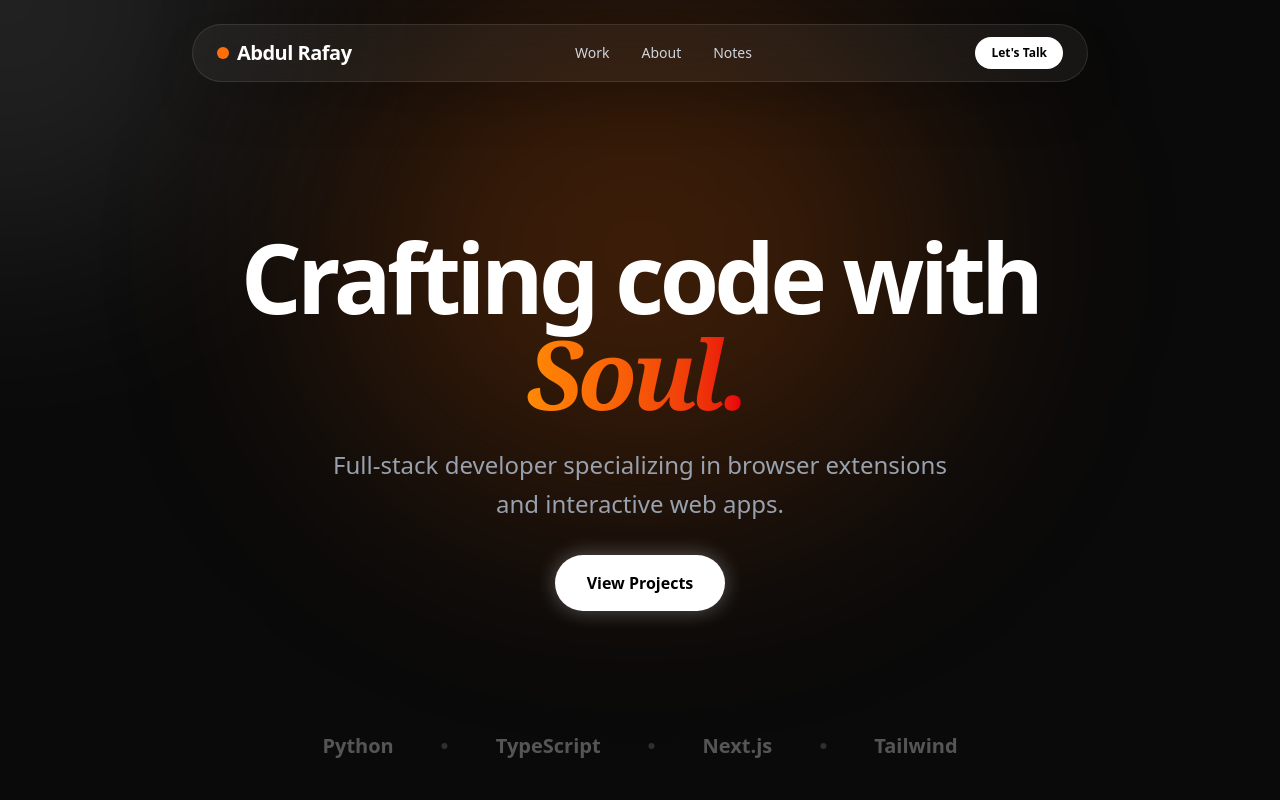
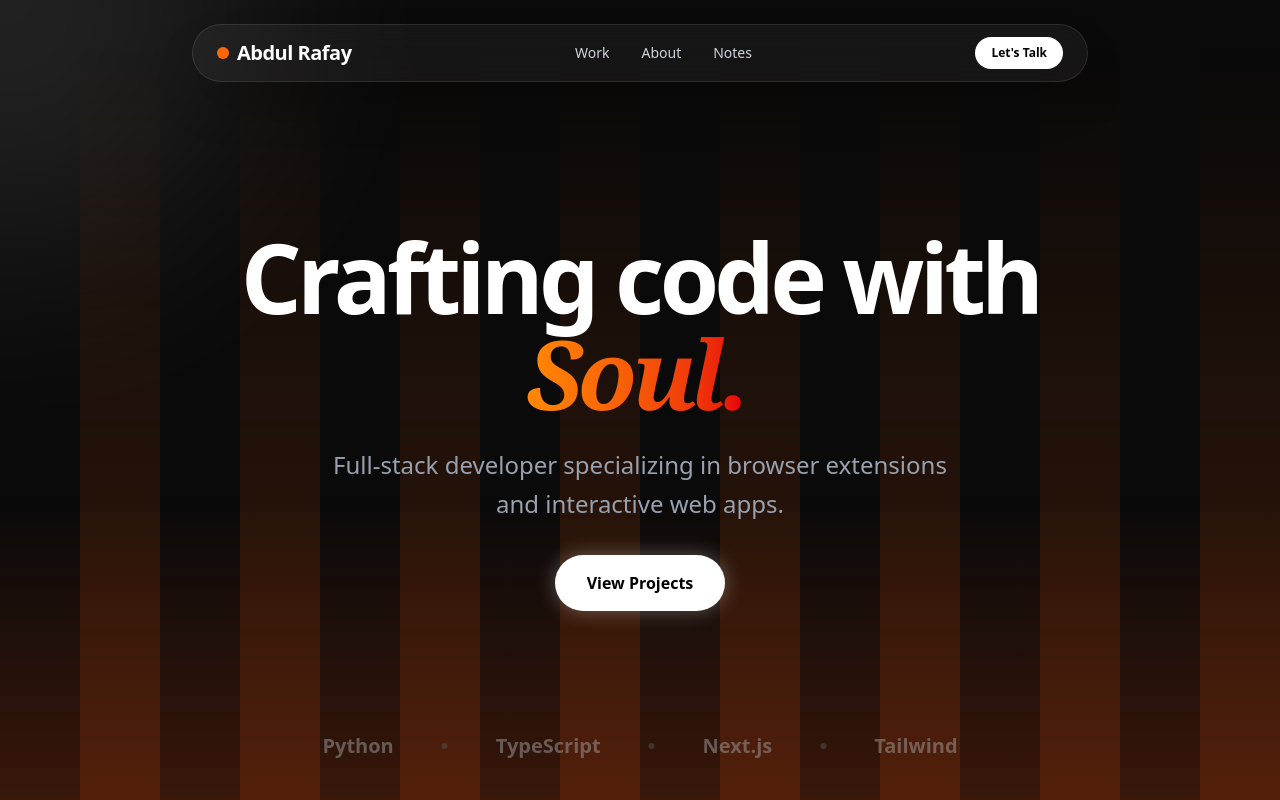
Before and after one commit to mrsiuuuu-x1/portfolio, a Next.js app: page / in a window 1280 px wide. Shown: the top 800 px of the page. Built offline with nearby package versions, Linux system fonts and the light colour scheme; a web font is replaced by a local one.

Commit message:
Final polish: vertical background and glass effects

```diff
--- a/src/app/page.tsx
+++ b/src/app/page.tsx
@@ -1,26 +1,38 @@
+import Link from "next/link";
 import SpotLight from "@/components/SpotLight";
 import Projects from "@/components/Projects";
 import Contact from "@/components/Contact";
-import Link from "next/link";
 
 export default function Home() {
   return (
-    <main className="bg-[#0a0a0a]">
+    <main className="bg-[#0a0a0a] min-h-screen relative selection:bg-orange-500/30">
 
-      {/* Hero Section */}
-      <section className="relative min-h-screen flex flex-col items-center justify-center overflow-hidden">
+      {/* Background */}
+      <div className="fixed inset-0 z-0 pointer-events-none">
+
+        <div
+          className="absolute inset-0 opacity-20"
+          style={{
+            backgroundImage: 'repeating-linear-gradient(90deg, transparent, transparent 80px, #ea580c 80px, #ea580c 160px)',
+            maskImage: 'linear-gradient(to bottom, transparent 5%, black 100%)',
+            WebkitMaskImage: 'linear-gradient(to bottom, transparent 5%, black 100%)'
+          }}
+        />
+
+        <div className="absolute bottom-0 left-0 w-full h-[300px] bg-gradient-to-t from-orange-900/40 to-transparent" />
+      </div>
+
+
+      {/* -Hero Section */}
+      <section className="relative z-10 min-h-screen flex flex-col items-center justify-center overflow-hidden">
 
         <SpotLight />
 
-        {/* Background Glow */}
-        <div className="absolute top-0 left-1/2 -translate-x-1/2 w-[600px] h-[500px] bg-orange-500/20 blur-[120px] rounded-full pointer-events-none" />
-
         {/* Main Content Pillar */}
         <div className="relative z-10 text-center max-w-4xl px-6 mt-10">
-
           <h1 className="text-6xl md:text-8xl font-bold tracking-tighter mb-6">
             Crafting code with <br />
-            <span className="text-transparent bg-clip-text bg-gradient-to-r from-orange-400 to-red-600 font-serif italic pr-2">
+            <span className="text-transparent bg-clip-text bg-linear-to-r from-orange-400 to-red-600 font-serif italic pr-2">
               Soul.
             </span>
           </h1>
@@ -36,11 +48,10 @@ export default function Home() {
           >
             View Projects
           </Link>
-
         </div>
 
         {/* Tech Stack Bar */}
-        <div className="absolute bottom-10 left-1/2 -translate-x-1/2 flex items-center gap-8 md:gap-12 opacity-50 grayscale transition-all duration-500 hover:grayscale-0 hover:opacity-100">
+        <div className="absolute bottom-10 left-1/2 -translate-x-1/2 flex items-center gap-8 md:gap-12 opacity-50 grayscale transition-all duration-500 hover:grayscale-0 hover:opacity-100 z-20">
           <span className="text-xl font-bold text-gray-400">Python</span>
           <span className="w-1.5 h-1.5 bg-gray-600 rounded-full" />
           <span className="text-xl font-bold text-gray-400">TypeScript</span>
@@ -49,12 +60,15 @@ export default function Home() {
           <span className="w-1.5 h-1.5 bg-gray-600 rounded-full" />
           <span className="text-xl font-bold text-gray-400">Tailwind</span>
         </div>
-
       </section>
 
-      <Projects />
+      <div className="relative z-10">
+        <Projects />
+      </div>
 
-      <Contact />
+      <div className="relative z-10">
+        <Contact />
+      </div>
 
     </main>
   );
--- a/src/components/Projects.tsx
+++ b/src/components/Projects.tsx
@@ -53,7 +53,7 @@ export default function Projects() {
   ];
 
   return (
-    <section id="projects" className="min-h-screen bg-[#0a0a0a] px-6 py-20 flex flex-col items-center">
+    <section id="projects" className="min-h-screen px-6 py-20 flex flex-col items-center">
 
       <FadeIn>
         <h2 className="text-4xl md:text-6xl font-bold mb-16 tracking-tighter">
```
